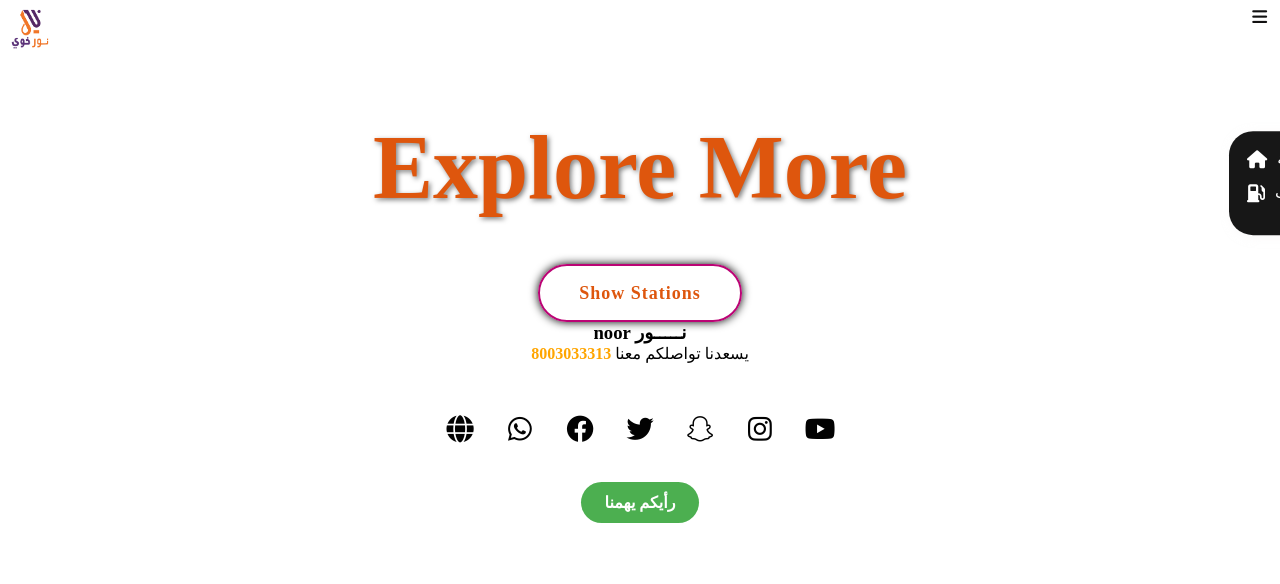
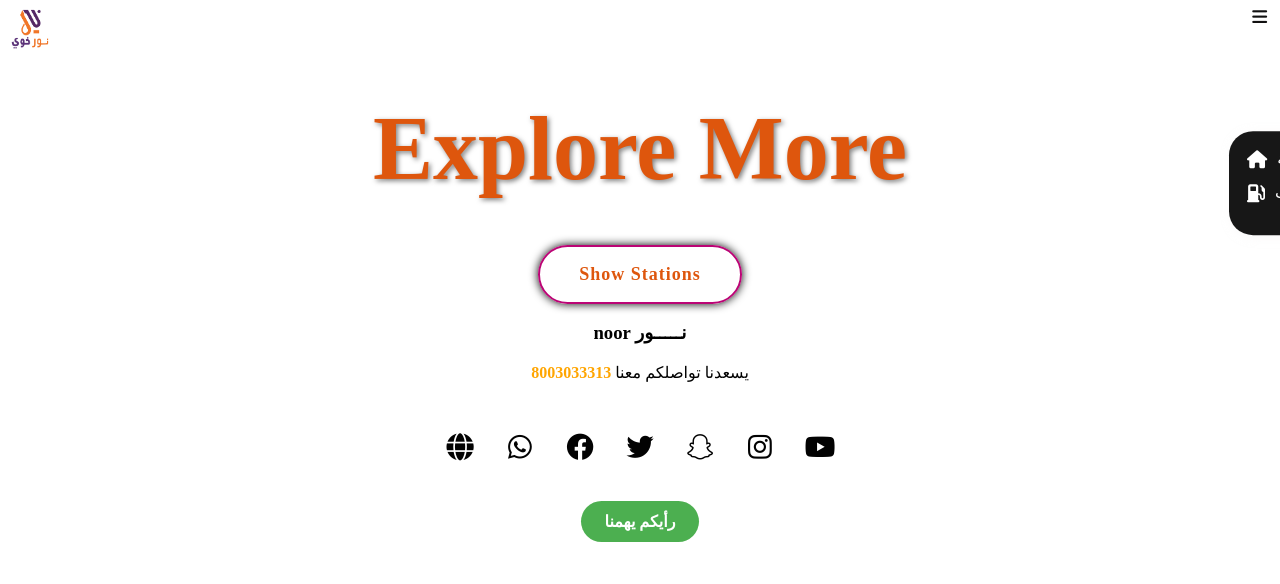
Before and after one commit to karim-fayed/station-noor, a PHP site: page /index.html in a window 1280 px wide. Shown: the top 584 px of the page. Run offline with PHP 8.4, Linux system fonts and the light colour scheme.

Commit message:
Update style1.css

```diff
--- a/style1.css
+++ b/style1.css
@@ -1,6 +1,6 @@
 * {
     padding: 0;
-    margin: 0;
+/*    margin: 0;*/
     box-sizing: border-box;
     font-family: 'Poppins';
 }
```
